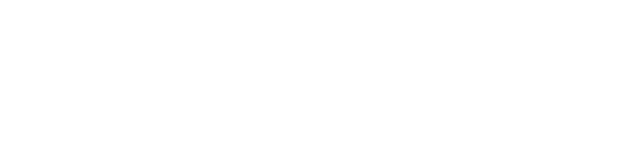
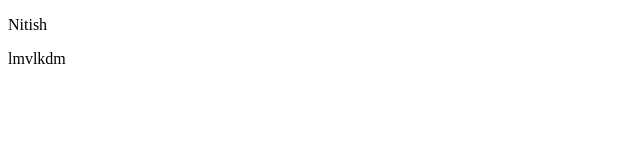
Before and after one commit to Nitish0604/Git_work, a plain HTML site: page index.html in a window 1280 px wide. Shown: the whole page, without its empty margins (0-640 px from the left). Drawn offline with Linux system fonts and the light colour scheme.

Commit message:
first commit5

```diff
--- a/index.html
+++ b/index.html
@@ -6,6 +6,8 @@
     <title>Document</title>
 </head>
 <body>
+    <p>Nitish</p>
+    <p>lmvlkdm</p>
 
 </body>
 </html>
```
